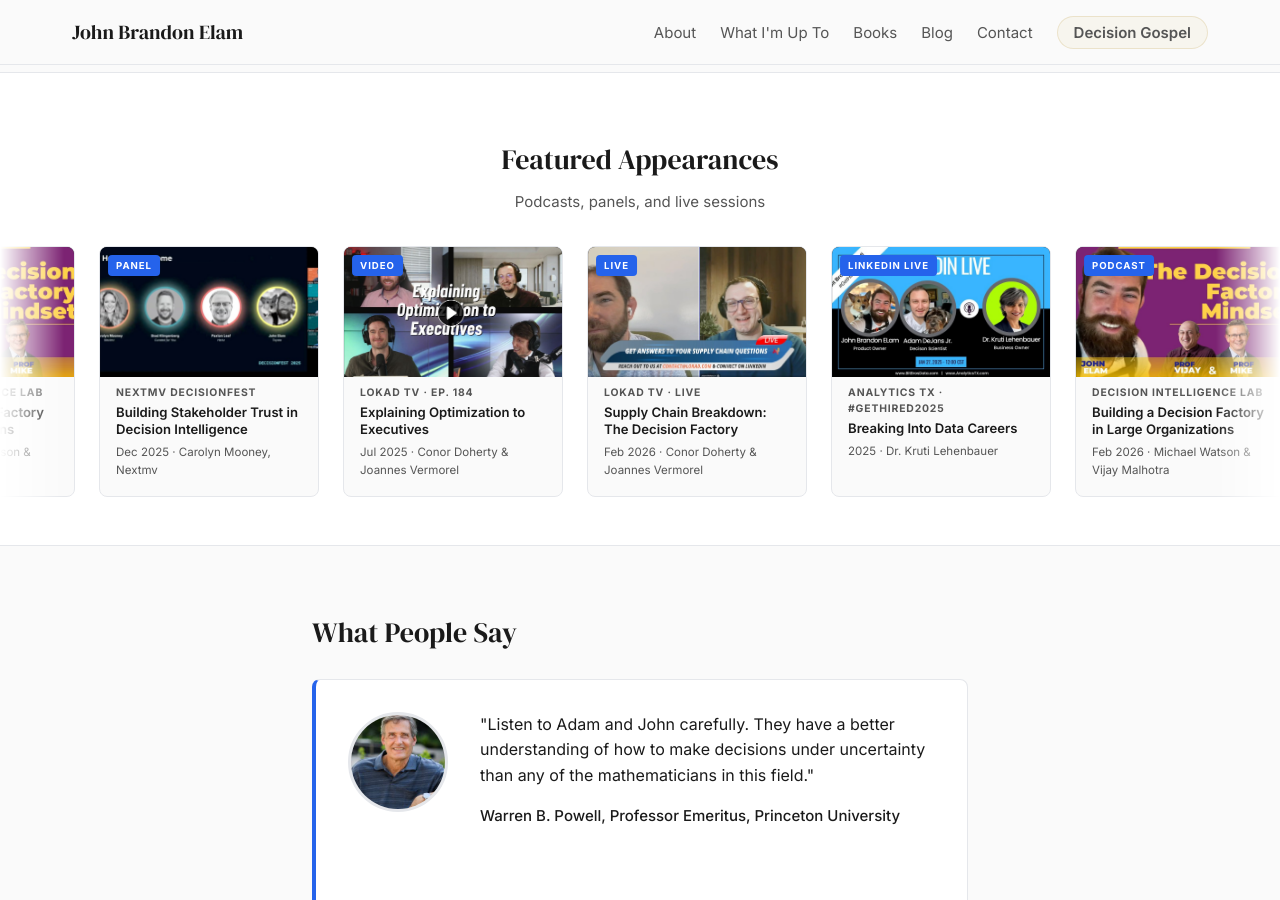
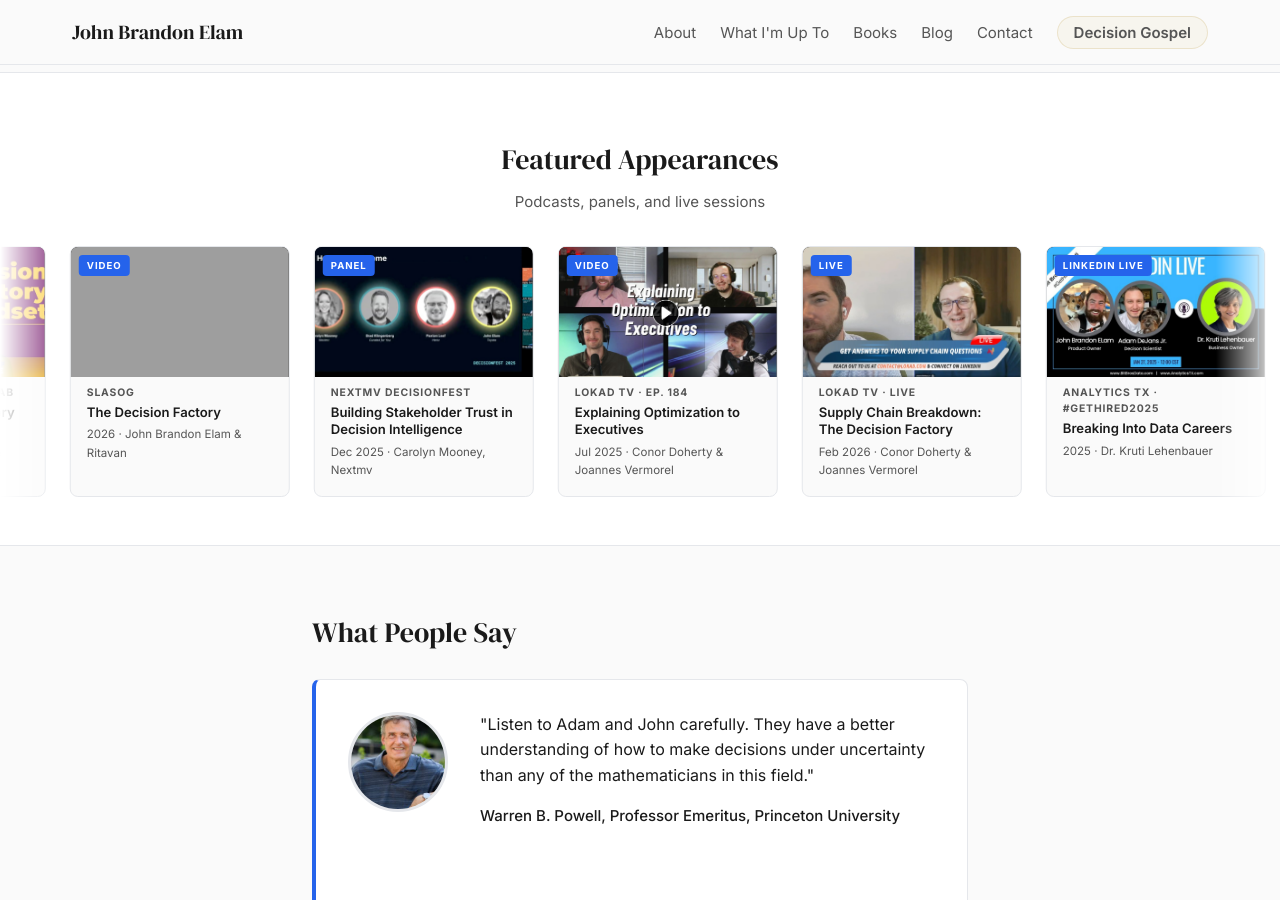
Before and after one commit to JohnBElam/my-site, a Jekyll site: the page built from index.html, in a window 1280 px wide and 900 px high, scrolled down 4145 px. Built offline with Jekyll 4.4.1, drawn with Linux system fonts in a browser that asks for light colours; grey boxes are pictures that could not be loaded.

Commit message:
Added SLASOG appearance to marquee.

```diff
--- a/_data/appearances.yml
+++ b/_data/appearances.yml
@@ -6,6 +6,14 @@
   show: Decision Intelligence Lab
   title: "Building a Decision Factory in Large Organizations"
   meta: "Feb 2026 · Michael Watson & Vijay Malhotra"
+
+- badge: Video
+  href: "https://youtu.be/hJ1YdDep3kY"
+  image: slasog-decision-factory.jpg
+  image_alt: "SLASOG — The Decision Factory"
+  show: SLASOG
+  title: "The Decision Factory"
+  meta: "2026 · John Brandon Elam & Ritavan"
 
 - badge: Panel
   href: "https://www.nextmv.io/videos/building-stakeholder-trust-and-confidence-in-decision-intelligence"
```
